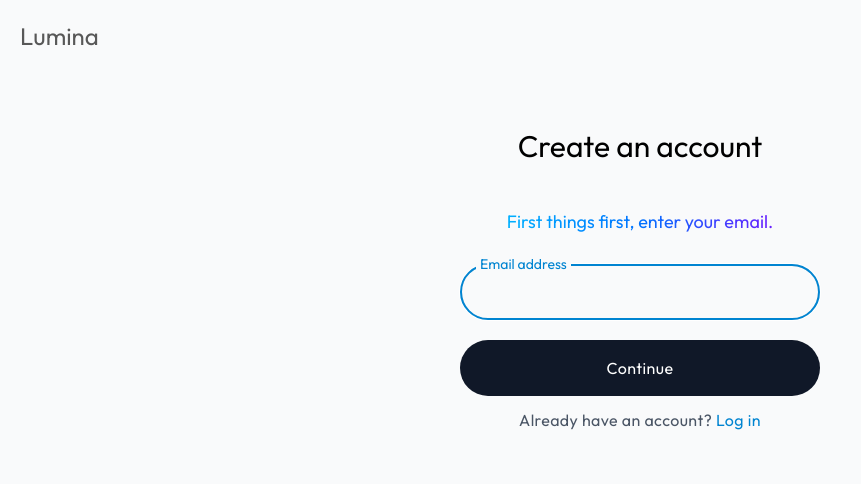
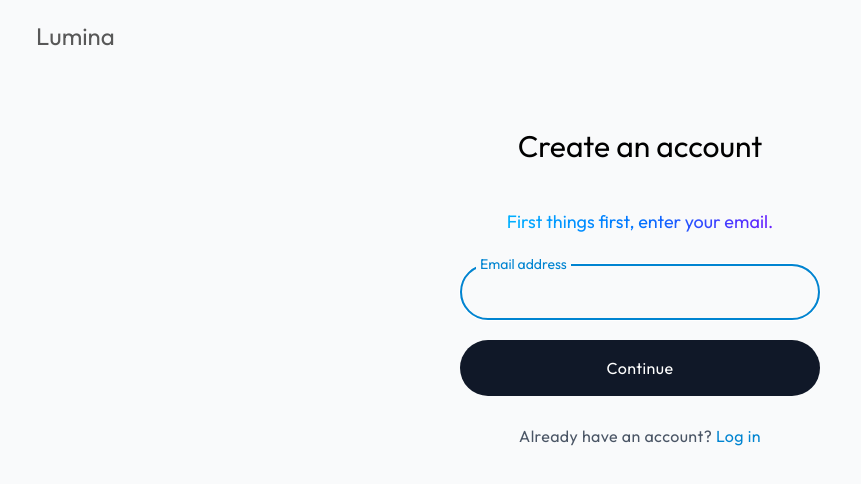
Before and after one commit to viveksingh-01/lumina, a React (Vite) app: page /auth/create-account in a window 1280 px wide. Shown: the top 484 px of the page, without its empty margins (0-861 px from the left). Built offline with nearby package versions, Linux system fonts and the light colour scheme; no server answers.

Commit message:
style: make layout padding and margin adjustments

```diff
--- a/src/components/Main/Main.tsx
+++ b/src/components/Main/Main.tsx
@@ -62,7 +62,7 @@ const Main: React.FC<MainProps> = ({ currentPrompt, promptHistory, setPromptHist
   return (
     <div className="w-full p-3 md-py-5 md:px-7">
       <Navbar />
-      <div className="h-[calc(100vh-128px)] md:h-[calc(100vh-80px)] flex flex-col">
+      <div className="px-2 h-[calc(100vh-128px)] md:h-[calc(100vh-80px)] flex flex-col">
         <section className="grow flex justify-center items-center overflow-y-auto">
           {showContent ? (
             <div className="py-4 text-[#333] w-[800px] h-full overflow-scroll">
--- a/src/components/Navbar/Navbar.tsx
+++ b/src/components/Navbar/Navbar.tsx
@@ -37,7 +37,7 @@ const Navbar: React.FC = () => {
   };
 
   return (
-    <nav className="px-2 lg:py-2 lg:px-4 flex justify-between items-center">
+    <nav className="p-2 flex justify-between items-center">
       <p className="text-xl lg:text-2xl text-[#585858]">Lumina</p>
       {isAuthorized ? (
         <div>
--- a/src/components/Signup/SignupMultistep.tsx
+++ b/src/components/Signup/SignupMultistep.tsx
@@ -147,7 +147,7 @@ const SignupMultistep = () => {
           </div>
         </form>
       </section>
-      <div className="my-3 text-center text-gray-600 tracking-wide">
+      <div className="my-7 text-center text-gray-600 tracking-wide">
         <p>
           Already have an account?{" "}
           <span className="text-sky-600 hover:underline">
--- a/src/pages/Auth/Auth.tsx
+++ b/src/pages/Auth/Auth.tsx
@@ -3,7 +3,7 @@ import { Link, Outlet } from "react-router-dom";
 const Auth: React.FC = () => {
   return (
     <main className="min-h-screen bg-gray-50">
-      <nav className="p-3 lg:p-5 mb-8">
+      <nav className="p-5 lg:px-9 mb-8">
         <Link to="/">
           <h2 className="text-xl lg:text-2xl text-[#585858]">Lumina</h2>
         </Link>
```
